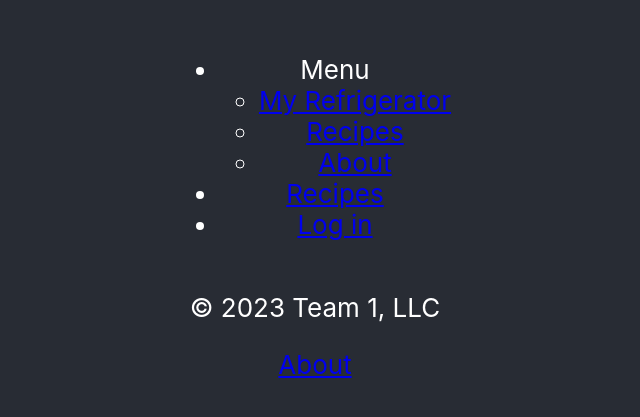
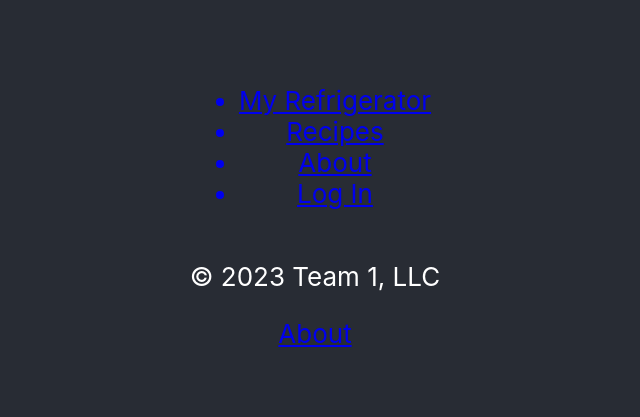
Before and after one commit to amendezga/whatsfordinner, a React (Create React App) app: page / in a window 1280 px wide. Shown: the part 183-600 px from the top of the page, without its empty margins (325-965 px from the left). Built offline with nearby package versions, Linux system fonts and the light colour scheme.

Commit message:
bug fix: fixes links in Nav component

```diff
--- a/src/components/Nav.js
+++ b/src/components/Nav.js
@@ -7,16 +7,18 @@ function Nav() {
   return (
     <nav>
       <ul>
-        <li>
-            Menu
-          <ul>
-            <li><a href="/refrigerator">My Refrigerator</a></li>
-            <li><a href="/recipes">Recipes</a></li>
-            <li><a href="/about">About</a></li>
-          </ul>
-        </li>
-        <li class="recipes"><a href="/recipes">Recipes</a></li>
-        <li class="login"><a href="/login">Log in</a></li>
+            <Link to='/refrigerator'>
+            <li>My Refrigerator</li>
+            </Link>
+            <Link to='/recipes'>
+            <li>Recipes</li>
+            </Link>
+            <Link to='/about'>
+            <li>About</li>
+            </Link>
+            <Link to='/login'>
+            <li>Log In</li>
+            </Link>
       </ul>
     </nav>
   );
```
